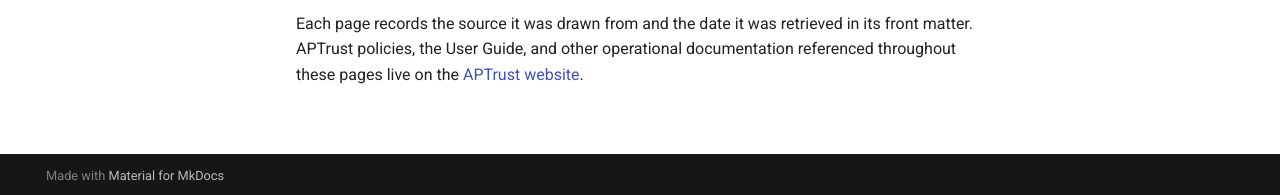
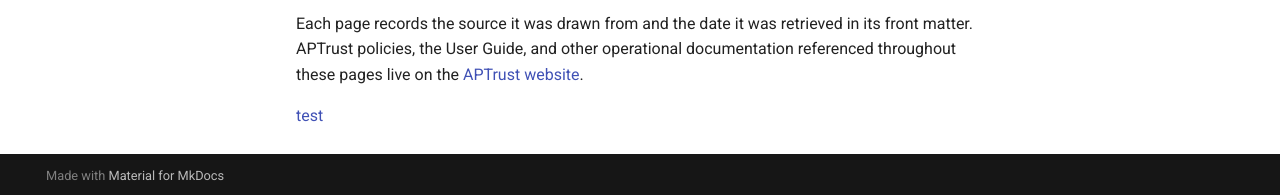
Before and after one commit to APTrust/tdr-docs, an MkDocs documentation site: the page built from docs/index.md, in a window 1280 px wide and 1208 px high. Shown: the part 1010-1205 px from the top of the window. Built offline with MkDocs 1.6.1 and Material for MkDocs 9.7.7, drawn with Linux system fonts in a browser that asks for light colours; comment, search, counter and statistics services are not loaded.

Commit message:
Add broken link in documentation

```diff
--- a/docs/index.md
+++ b/docs/index.md
@@ -44,3 +44,5 @@ Each page records the source it was drawn from and the date it was retrieved in
 front matter. APTrust policies, the User Guide, and other operational documentation
 referenced throughout these pages live on the
 [APTrust website](https://aptrust.org/documentation/).
+
+[test](no-such-page)
```
